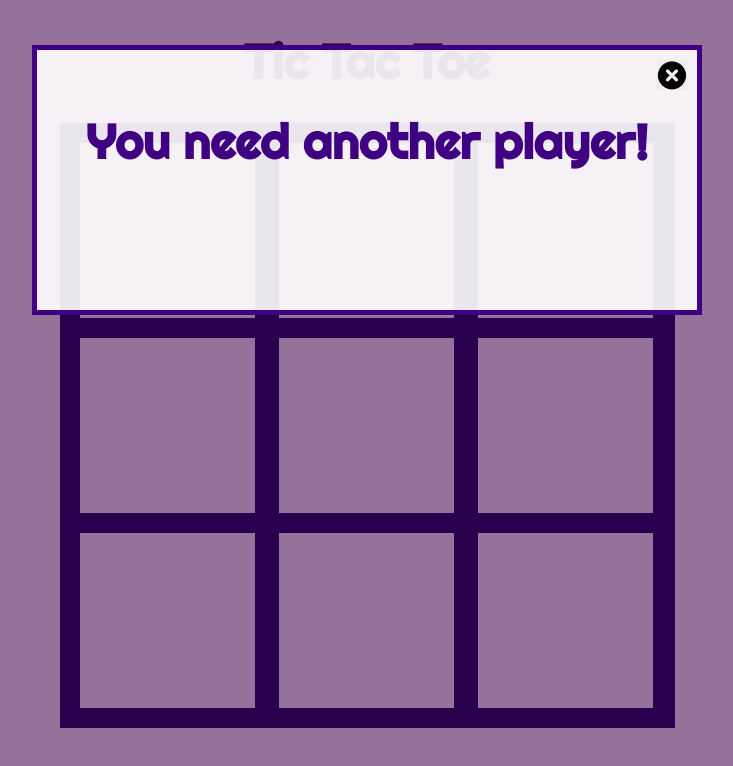
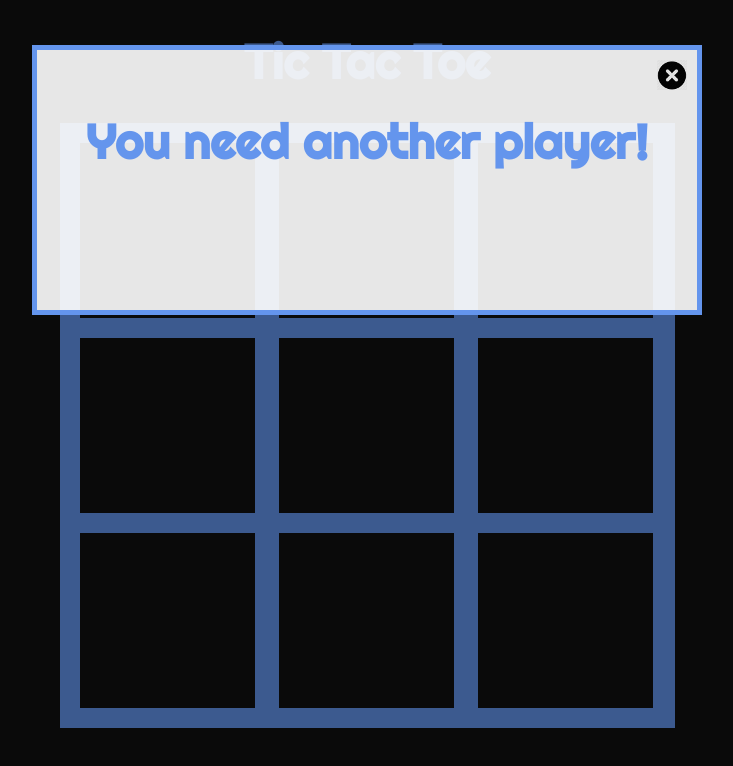
Before and after one commit to lwear/FirebaseTicTacToe, a plain HTML site: page public/index.html in a window 1280 px wide. Both pictures are taken after a click on the element 440 px from the left and 230 px from the top of the page. Shown: the whole page, without its empty margins (273-1006 px from the left). Drawn offline with Linux system fonts and the light colour scheme.

Commit message:
Changed base colours

```diff
--- a/public/tictactoe.css
+++ b/public/tictactoe.css
@@ -1,4 +1,3 @@
-
 
 @import url('https://fonts.googleapis.com/css2?family=Righteous&display=swap');
 
@@ -6,7 +5,7 @@
 .box {
   height: 175px;
   width: 175px;
-  background-color:#f7beff;
+  background-color:#111;
   display:inline-block;
   margin:10px;
   vertical-align:top;
@@ -15,15 +14,15 @@
   font-size:100px;
 }
 
-/* some changes to CSS here */
+
 .titletext {
   text-align:center;
-  color:#400082;
+  color:#6495ED;
 }
 
-h1.titletext {font-size:3em} /* new */
-h3.titletext {font-size:2em} /* new */
-p.titletext{font-size:2em;}  /* new */
+h1.titletext {font-size:3em}
+h3.titletext {font-size:2em}
+p.titletext{font-size:2em;}
 
 
 #main {
@@ -32,13 +31,14 @@ p.titletext{font-size:2em;}  /* new */
   margin-right:auto;
   height:585px;
   width:595px;
-  background-color:#400082;
+  background-color:#6495ED;
   padding:10px;
 
 }
 body {
-  background-color:#f7beff;
-  font-family: 'Righteous', Arial, cursive;  /* moved this here */
+  background-color:#111;
+  color:white;
+  font-family: 'Righteous', Arial, cursive;
 }
 
 /* Light Box CSS */
@@ -86,7 +86,7 @@ body {
   background-color:rgba(255,255,255,0.9);
   z-index:1;
   padding:30px;
-  border:thick solid #400082;
+  border:thick solid #6495ED;
 
 }
 
@@ -105,16 +105,5 @@ body {
   height:40px;
   width:100px;
   background-color:#cd4dcc;
-  color:#400082;
+  color:#6495ED;
 }
-
-
-
-/*
-Color Scheme
-#400082 - Dark purple
-#7e0cf5 - medium purple
-#cd4dcc - light purple
-#f7beff - offwhite purple
-https://colorhunt.co/palette/164690
-*/
```
